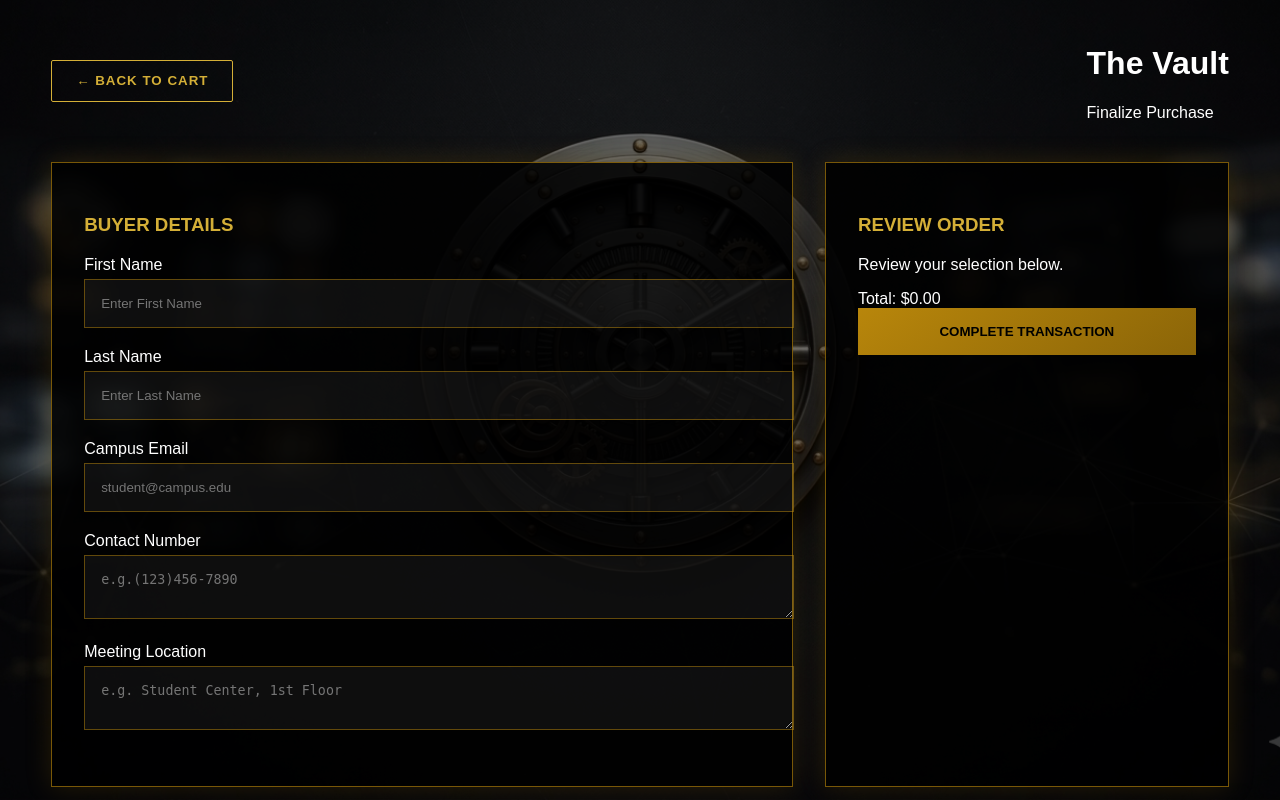
After one commit to DavidJ46/TheVaultProject, a Flask app: page /checkout in a window 1280 px wide. The commit adds this page. Run offline with Flask 3, Linux system fonts and the light colour scheme.

Commit message:
Kaila: Fixed cart merge conflict and added checkout files

```diff
--- a/app.py
+++ b/app.py
@@ -44,6 +44,11 @@ def create_app():
     def cart():
         return render_template('cart.html')
 
+    #Route to the Checkout - Updates 3/25/2026
+    @app.route('/checkout')
+    def checkout():
+        return render_template('checkout.html')
+
     # Register Blueprints
     app.register_blueprint(auth_bp, url_prefix='/auth')
     app.register_blueprint(listing_bp)
@@ -59,7 +64,7 @@ def create_app():
 
     return app
 
+app = create_app()
 
 if __name__ == "__main__":
-    app = create_app()
     app.run(debug=True)
--- /dev/null
+++ b/static/css/checkout.css
@@ -0,0 +1,113 @@
+/* checkout.css
+    The Vault Campus Marketplace
+    Created by Kaila Roberts - Iteration 4
+
+    This file pulls the theme from storefront.css to ensure
+    consistent branding across the purchase flow.
+*/
+
+/* checkout.css
+    Derived from create_storefront.css for form consistency
+*/
+
+/* checkout.css
+    Theme: The Vault Premium Dark Mode
+    Matches branding established by Day Ekoi
+*/
+
+/* Base Page Styles */
+body {
+    /* Uses the specific background gradient and image path from the project */
+    background: linear-gradient(rgba(0, 0, 0, 0.58), rgba(0, 0, 0, 0.58)),
+                url("/static/images/background.png") no-repeat center center fixed;
+    background-size: cover;
+    color: white;
+    font-family: Arial, Helvetica, sans-serif;
+    margin: 0;
+}
+
+/* Header & Navigation Styles */
+.storefront-banner {
+    width: min(1200px, 92%);
+    margin: 1.5rem auto;
+    display: flex;
+    justify-content: space-between;
+    align-items: center;
+}
+
+.nav-link { text-decoration: none; } /* Removes default blue underline from links */
+
+/* THE "NICE" BACK BUTTON: Secondary style (Gold outline, transparent center) */
+.secondary-btn {
+    background: transparent;
+    color: #d4af37;
+    border: 1px solid #d4af37;
+    padding: 0.8rem 1.5rem;
+    font-weight: 800;
+    text-transform: uppercase;
+    letter-spacing: 1px;
+    cursor: pointer;
+    transition: all 0.3s ease; /* Smooth transition for the hover effect */
+    border-radius: 2px;
+}
+
+.secondary-btn:hover {
+    background: rgba(212, 175, 55, 0.1); /* Subtle gold glow on hover */
+    transform: translateY(-2px); /* Matches movement of storefront cards */
+    box-shadow: 0 4px 15px rgba(0, 0, 0, 0.4);
+}
+
+/* Form & Input Styles */
+.checkout-layout-wrapper {
+    width: min(1200px, 92%);
+    margin: 0 auto;
+    display: flex;
+    gap: 2rem;
+}
+
+.form-card {
+    background: rgba(0, 0, 0, 0.85);
+    border: 1px solid rgba(184, 134, 11, 0.65);
+    padding: 2rem;
+    box-shadow: 0 0 25px rgba(184, 134, 11, 0.18);
+}
+
+.checkout-form-container { flex: 2; }
+.order-summary-container { flex: 1; }
+
+.section-label {
+    color: #d4af37;
+    text-transform: uppercase;
+    font-weight: 800;
+    margin-bottom: 20px;
+}
+
+/* Input boxes match the 'create_storefront' form style */
+input, textarea {
+    width: 100%;
+    background: rgba(255, 255, 255, 0.05);
+    border: 1px solid rgba(184, 134, 11, 0.5);
+    padding: 1rem;
+    color: white;
+    margin-top: 5px;
+    margin-bottom: 20px;
+    outline: none;
+}
+
+/* COMPLETE TRANSACTION BUTTON: Primary style (Solid Gold Gradient) */
+.primary-btn {
+    width: 100%;
+    padding: 1rem;
+    background: linear-gradient(145deg, #B8860B, #8B6508);
+    color: black;
+    border: none;
+    font-weight: 800;
+    text-transform: uppercase;
+    cursor: pointer;
+    transition: 0.3s;
+}
+
+.primary-btn:hover {
+    filter: brightness(1.2);
+    transform: translateY(-2px);
+}
--- /dev/null
+++ b/templates/checkout.html
@@ -0,0 +1,71 @@
+<!--
+Created by Kaila Roberts 3/23/26
+
+This file contains the UI structure for the Checkout screen.
+
+-->
+
+<!-- States the type of document being used-->
+<!DOCTYPE html>
+<html lang="en">
+<head>
+    <meta charset="UTF-8">
+    <meta name="viewport" content="width=device-width, initial-scale=1.0">
+    <title>Checkout | The Vault</title>
+    <link rel="stylesheet" href="{{ url_for('static', filename='css/checkout.css') }}">
+</head>
+<body>
+    <header class="storefront-top">
+        <div class="storefront-banner">
+            <a href="{{ url_for('cart') }}" style="text-decoration: none;">
+                <button class="secondary-btn">&larr; BACK TO CART</button>
+            </a>
+
+            <div class="brand-block">
+                <h1 class="brand-title"><span class="gold">The</span> Vault</h1>
+                <p class="brand-subtitle">Finalize Purchase</p>
+            </div>
+        </div>
+    </header>
+
+    <main class="checkout-layout-wrapper">
+        <section class="checkout-form-container form-card">
+            <h3 class="section-label">Buyer Details</h3>
+            <form id="checkoutForm">
+                <div class="input-group">
+                    <label>First Name</label>
+                    <input type="text" placeholder="Enter First Name" required>
+                </div>
+                <div class="input-group">
+                    <label>Last Name</label>
+                    <input type="text" placeholder="Enter Last Name" required>
+                </div>
+                <div class="input-group">
+                    <label>Campus Email</label>
+                    <input type="email" placeholder="student@campus.edu" required>
+                </div>
+                <div class="input-group">
+                    <label>Contact Number</label>
+                    <textarea placeholder="e.g.(123)456-7890" required></textarea>
+                </div>
+                <div class="input-group">
+                    <label>Meeting Location</label>
+                    <textarea placeholder="e.g. Student Center, 1st Floor" required></textarea>
+                </div>
+            </form>
+        </section>
+
+        <aside class="order-summary-container form-card">
+            <h3 class="section-label">Review Order</h3>
+            <div id="checkoutItemsList">
+                <p class="helper-text">Review your selection below.</p>
+            </div>
+            <div class="price-display">
+                <span class="gold">Total: </span>
+                <span class="total-amount">$0.00</span>
+            </div>
+            <button type="submit" form="checkoutForm" class="primary-btn">Complete Transaction</button>
+        </aside>
+    </main>
+</body>
+</html>
```
Also changed, not shown: templates/cart.html (+19 -0 lines).
